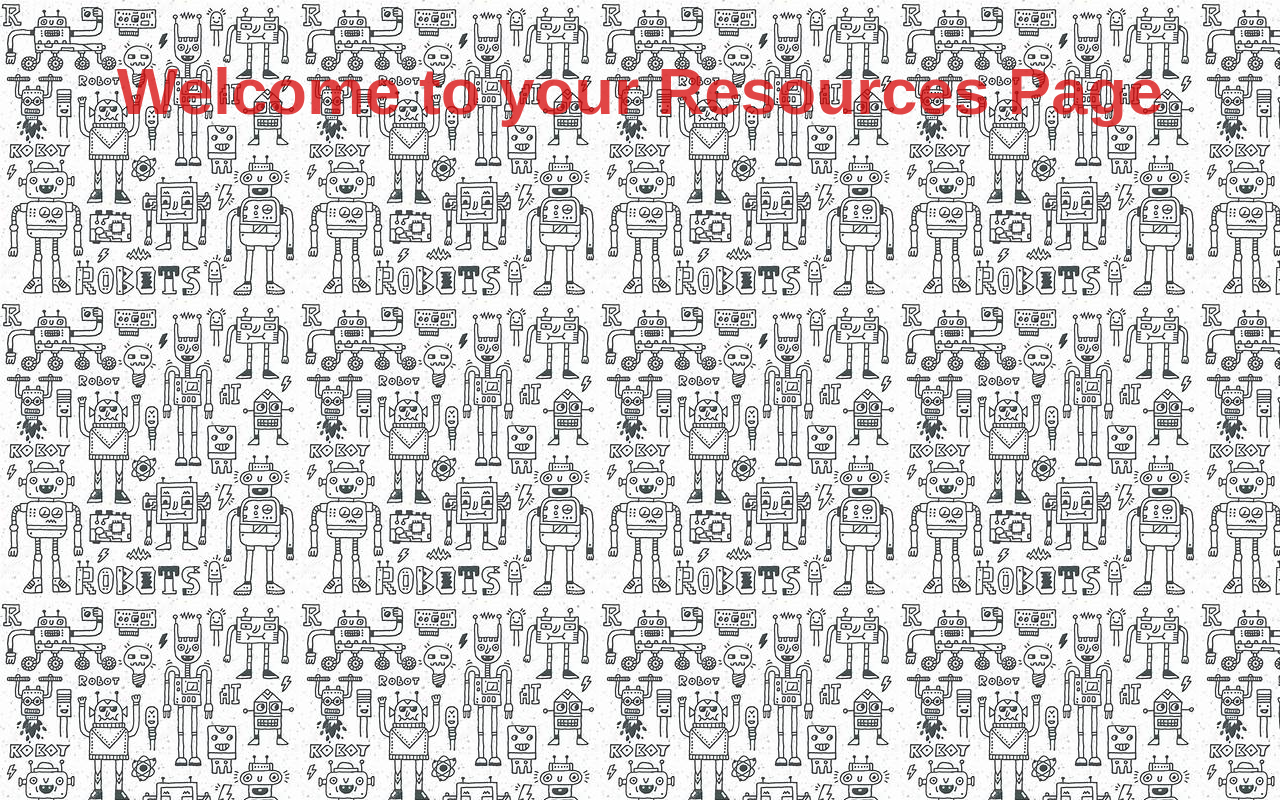
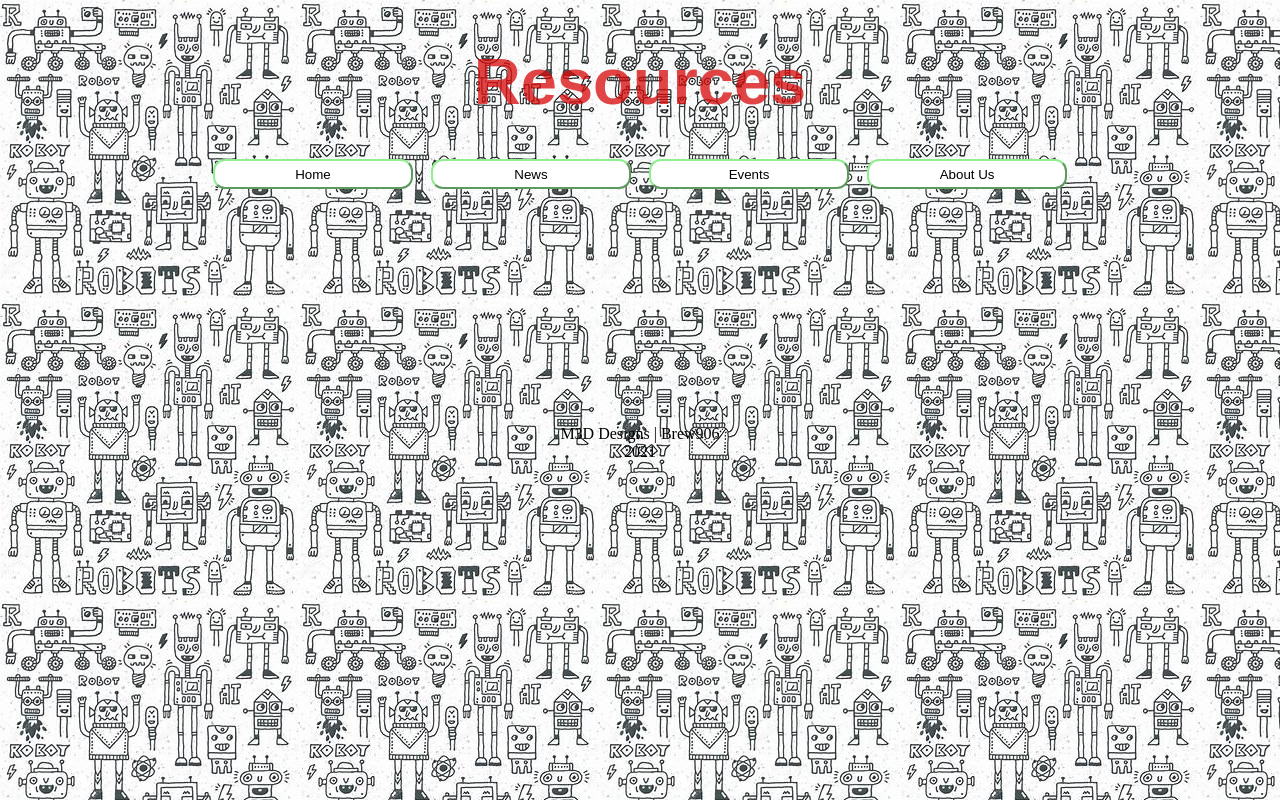
Before and after one commit to Brew906/roboticsClubWebPage, a plain HTML site: page resource.html in a window 1280 px wide. Drawn offline with Linux system fonts and the light colour scheme; a web font is replaced by a local one.

Commit message:
Update resource.html
updated page content 5-28-21

```diff
--- a/resource.html
+++ b/resource.html
@@ -1,43 +1,68 @@
-<!--Robotic News Page
-Michael Brewer,
-micbrewe@uat.edu,
-Febuary 15,2021-->
-
+<!--
+Michael Brewer | Brew906
+Max Edward | M3D Designs 2021
+4/16/2021
+-->
 <!DOCTYPE html>
 <html lang="en">
   <head>
-    <meta charset="UTF-8">
-    <meta http-equiv="X-UA-Compatible" content="IE=edge">
-    <meta name="viewport" content="width=device-width, initial-scale=1.0">
+    <meta charset="UTF-8" />
+    <meta http-equiv="X-UA-Compatible" content="IE=edge" />
+    <meta name="viewport" content="width=device-width, initial-scale=1.0" />
       <script src="code.js"></script>
       <link href="style.css" rel="stylesheet" type="text/css" />
-
-             <title>Resources</title>
+      <link rel="preconnect" href="https://fonts.gstatic.com">
+      <link href="https://fonts.googleapis.com/css2?family=Zen+Dots&display=swap" rel="stylesheet">
+      <title>Resources - UAT Robotics</title>
   </head>
   <body>
     <header>
-             <nav>
+      <center>
       <h1 class="TitleClass">
-                     Welcome to your Resources Page
+        Resources
+        <div style="padding-bottom: 10px;">
+          <a href="index.html" style="text-decoration: none;">
+            <button class="smallButton" onclick="">Home</button>
+          </a>
+          <a href="news.html" style="text-decoration: none;">
+            <button class="smallButton" onclick="">News</button>
+          </a>
+          <a href="events.html" style="text-decoration: none;">
+            <button class="smallButton" onclick="">Events</button>
+          </a>
+          <a href="aboutus.html" style="text-decoration: none;">
+            <button class="smallButton" onclick="">About Us</button>
+          </a>
+        </div>
       </h1>
-            </nav>
+    </center>
     </header>
-    <main>
+    </main>
+
       <article>
         <section>
-                <aside>
-
-                </aside>
+          <aside></aside>
         </section>
         <section>
-                    <aside>
-
-                    </aside>
+          <aside></aside>
         </section>
       </article>
     </main>
-        <footer>
-
+    <br>
+    <br>
+    <br>
+    <br>
+    <br>
+    <br>
+    <br>
+    <br>
+    <br>
+    <footer id="footer">
+      <p>
+        M3D Designs | Brew906
+        <br>
+        2021
+      </p>
     </footer>
   </body>
 </html>
```
Lines whose indentation alone changed are shown as unchanged.
